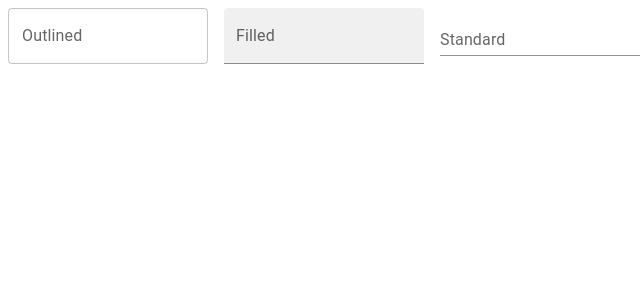
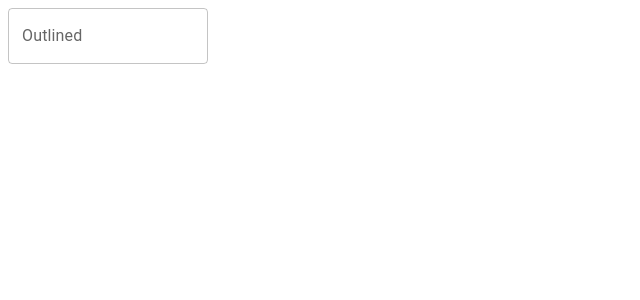
Before and after one commit to future4code/Carver-labe-food3, a React (Create React App) app: page / in a window 1280 px wide. Shown: the top 300 px of the page, without its empty margins (0-640 px from the left). Built offline with nearby package versions, Linux system fonts and the light colour scheme.

Commit message:
alteraçoes na versao do material e react

```diff
--- a/src/pages/Home/FeedPage/FeedPage.js
+++ b/src/pages/Home/FeedPage/FeedPage.js
@@ -14,8 +14,7 @@ export const FeedPage = () =>{
       autoComplete="off"
     >
       <TextField id="outlined-basic" label="Outlined" variant="outlined" />
-      <TextField id="filled-basic" label="Filled" variant="filled" />
-      <TextField id="standard-basic" label="Standard" variant="standard" />
+
     </Box>
    </div>
   )
```
